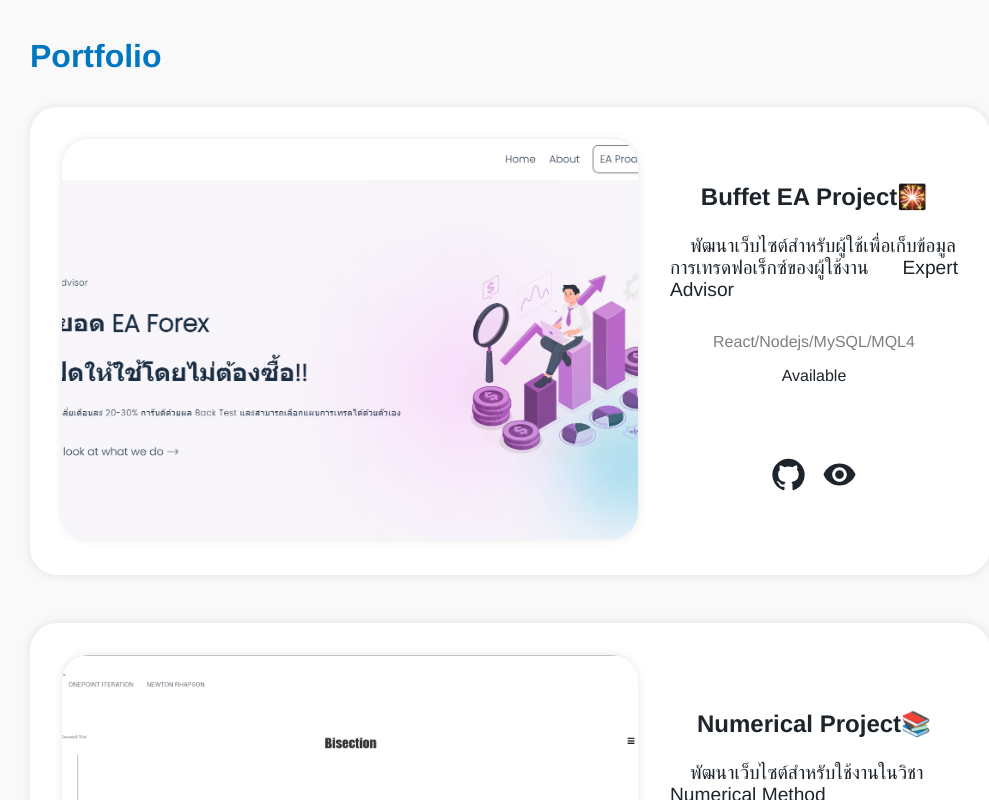
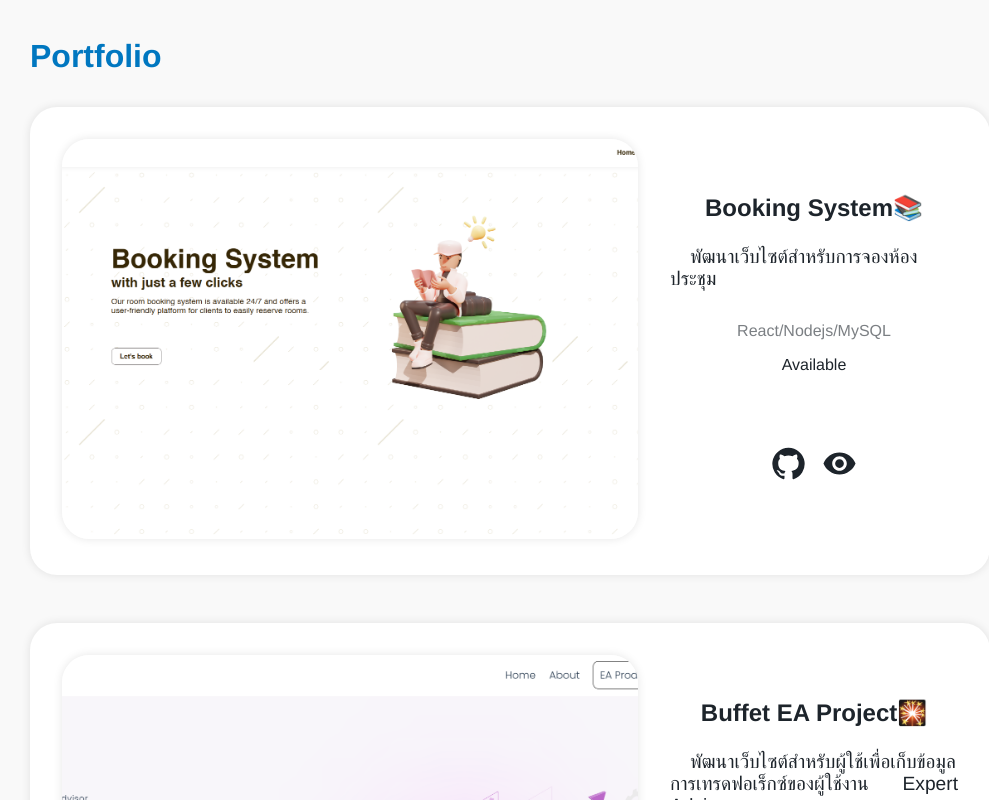
Before and after one commit to mickystn/portfolio, a React (Vite) app: page / in a window 1280 px wide. Shown: the part 1680-2480 px from the top of the page, without its empty margins (130-1119 px from the left). Built offline with nearby package versions, Linux system fonts and the light colour scheme.

Commit message:
( update ) new port

```diff
--- a/src/components/Portfolio.jsx
+++ b/src/components/Portfolio.jsx
@@ -9,9 +9,19 @@ import img1 from '../assets/advice.png'
 import img2 from '../assets/chart.png'
 import img3 from '../assets/forex.png'
 import img4 from '../assets/numer.png'
-
+import img5 from '../assets/booking.PNG'
 
 const data=[
+    {
+        name:"Booking System",
+        emo:"📚",
+        github:"https://github.com/mickystn/MeetingRoomSystem",
+        web:"https://frontend-meetingroom.vercel.app/",
+        des:"พัฒนาเว็บไซต์สำหรับการจองห้องประชุม",
+        stack:"React/Nodejs/MySQL",
+        img:img5,
+        status:"Available"
+     },
     {
         name:"Buffet EA Project",
         emo:"🎇",
```
Also changed, not shown: src/assets/booking.PNG (added).
